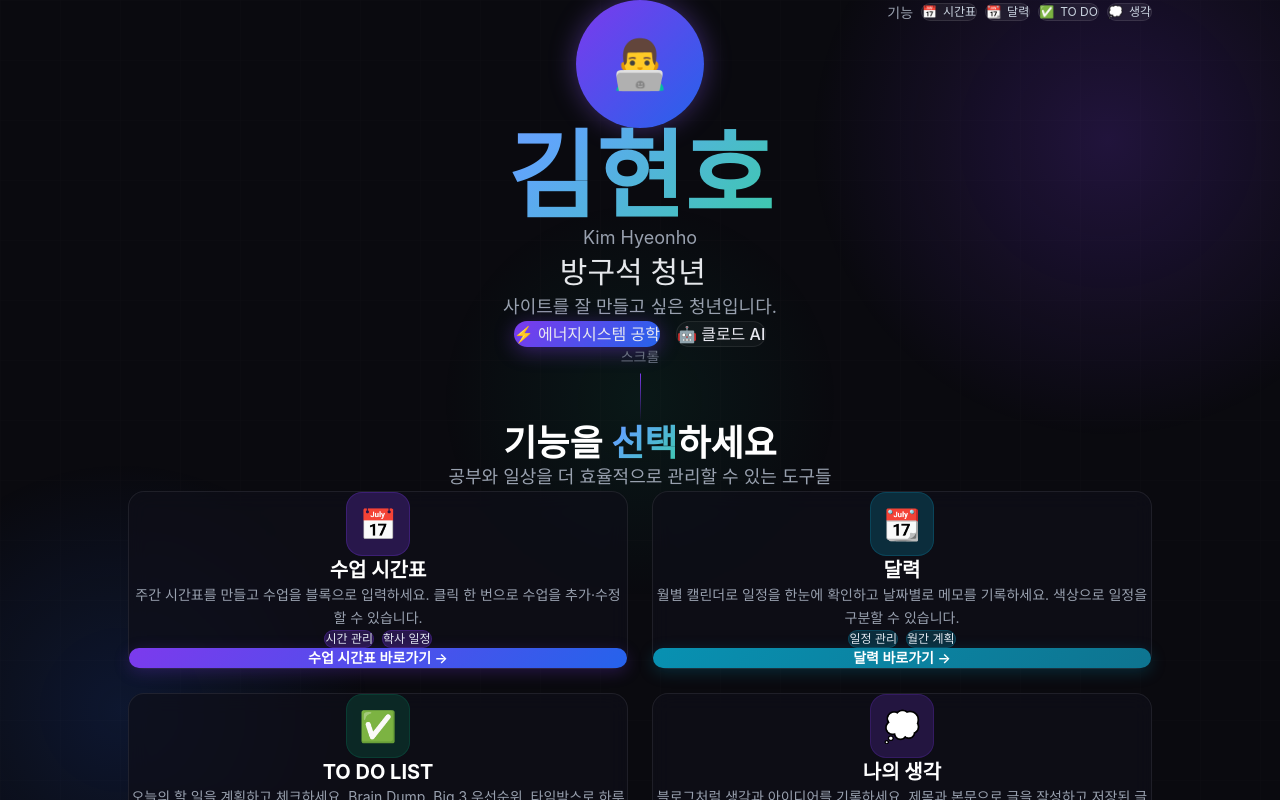
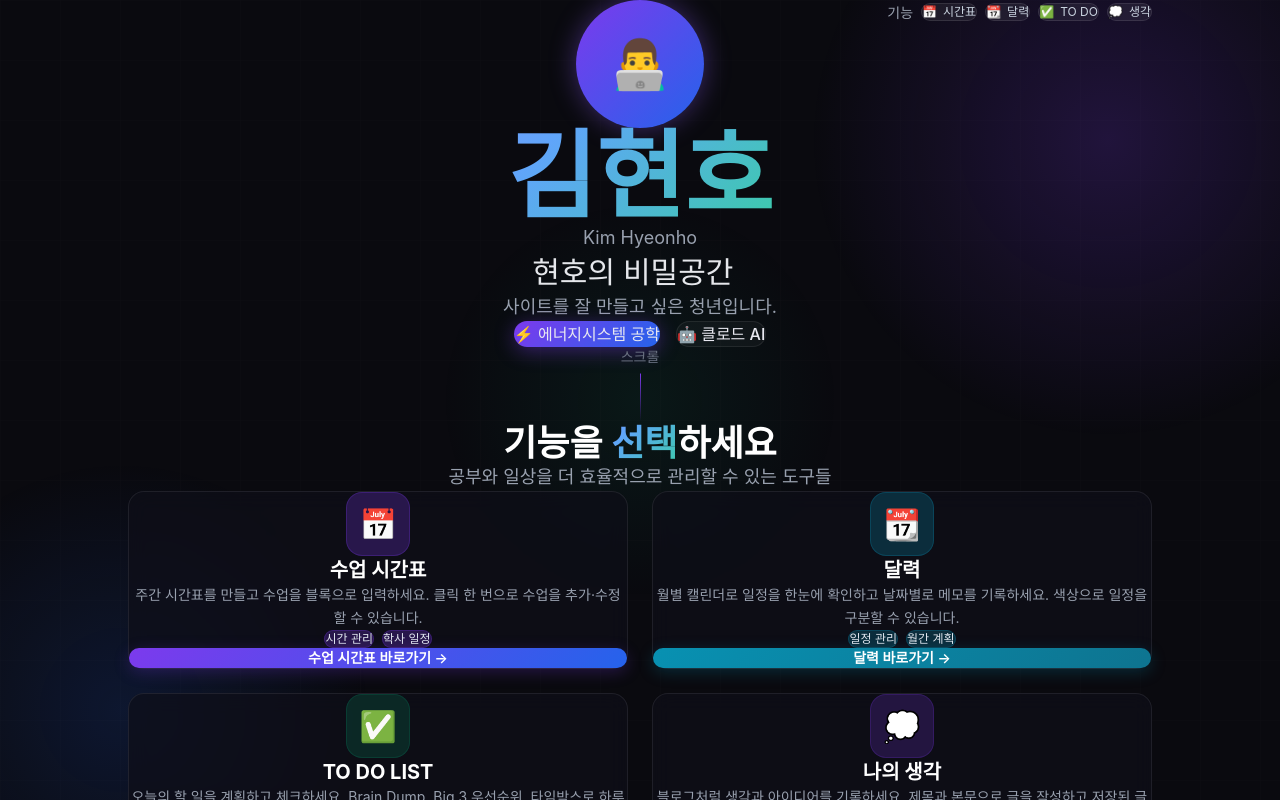
Before and after one commit to hunho9812-prog/hyeonho, a Next.js app: page / in a window 1280 px wide. Shown: the top 800 px of the page. Built offline with nearby package versions, Linux system fonts and the light colour scheme.

Commit message:
fix: Hero 롤 텍스트 변경 '방구석 청년' → '현호의 비밀공간'
https://claude.ai/code/session_01LLt2sVxuAUePZQUyyH8s4L

```diff
--- a/components/Hero.tsx
+++ b/components/Hero.tsx
@@ -3,7 +3,7 @@
 import { useEffect, useState } from "react";
 import CourseModal from "./CourseModal";
 
-const roles = ["방구석 청년"];
+const roles = ["현호의 비밀공간"];
 
 export default function Hero() {
   const [roleIndex, setRoleIndex] = useState(0);
```
